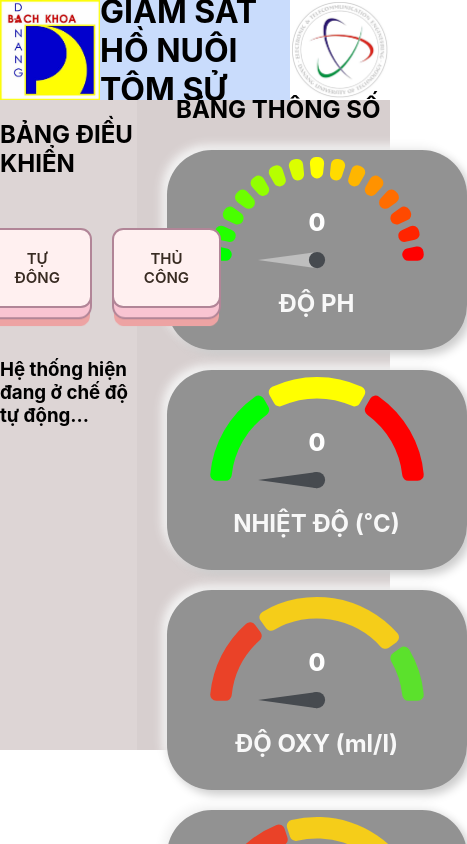
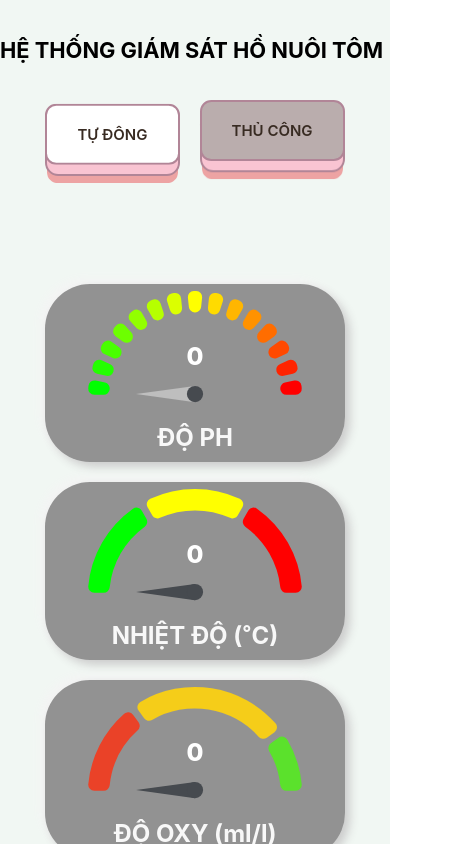
Before and after one commit to ANHBATHUY/quanlyhotom, a React (Create React App) app: page / in a window 390 px wide. Both pictures are taken after a click on the button "TỰ ĐÔNG". Shown: the top 844 px of the page, 467 px wide, since content can reach past the window. Built offline with nearby package versions, Linux system fonts and the light colour scheme; no server answers; the database is empty.

Commit message:
reponsive mobile

```diff
--- a/src/App.css
+++ b/src/App.css
@@ -75,6 +75,7 @@
 }
 .message{
   margin-top: 50px;
+  width: auto;
 }
 .body{
   display: flex;
@@ -166,16 +167,18 @@
  }
  .action{
   display: flex;
-  justify-content: center;
   align-items: center;
+  justify-content: space-between;
   gap: 100px;
+  margin-left: 20px;
+  margin-right: 20px;
  }
  button.learn-more {
   font-weight: 600;
   color: #382b22;
   text-transform: uppercase;
   padding: 1.25em 2em;
-  background: #fff0f0;
+  background: #baadad;
   border: 2px solid #b18597;
   border-radius: 0.75em;
   -webkit-transform-style: preserve-3d;
@@ -207,6 +210,11 @@
   -webkit-transform: translate(0, 0.25em);
   transform: translate(0, 0.25em);
  }
+ button.learn-more.active {
+  background: #fff;
+  -webkit-transform: translate(0, 0.25em);
+  transform: translate(0, 0.25em);
+ }
 
  button.learn-more:hover::before {
   -webkit-box-shadow: 0 0 0 2px #b18597, 0 0.5em 0 0 #ffe3e2;
@@ -233,8 +241,9 @@
   gap: 20px;
   flex-wrap: wrap;
   /* padding: 30px; */
-  padding-left: 30px;
   height: auto;
+  justify-content: center;
+
 }
 .thongso{
   height: 200px;
@@ -266,3 +275,165 @@ box-shadow:  5px 5px 10px #cccccc,
   line-height: 20px;
   text-transform: uppercase;
 }
+.action.mobile{
+  display: none;
+}
+@media only screen and (max-width: 767px) {
+  /* CSS styles áp dụng cho màn hình có độ rộng tối đa 767px */
+
+  .App{
+    width: 100%;
+    background-color: #f1f7f3;
+  }
+  .header .logo{
+    display: none;
+  }
+  .header{
+    background-color: #fff;
+    display: flex;
+    justify-content: center;
+    align-items: center;
+    width: 100%;
+    background: none;
+  }
+  .header .title{
+    font-size: 2.8vw;
+    width: 100%;
+  }
+  .header .title span{
+    display: none;
+  }
+  .body{
+    display: block;
+    height: auto;
+
+  }
+  .sidebar{
+    background: #fff;
+    width: 100%;
+    display: flex;
+    justify-content: center;
+    align-items: center;
+    background: none;
+  }
+  .title-sidebar{
+    display: none;
+  }
+  .survivalmode{
+    margin-top: 0;
+  }
+  .survivalmode h2{
+    display: none;
+  }
+  .action-grounp{
+    display: none;
+  }
+  .content{
+    width: 100%;
+    background: #fff;
+    margin: 0;
+    padding: 0;
+    display: flex;
+    justify-content: center;
+    align-items: center;
+    margin-top: 50px;
+    background: none;
+    /* background: #c6c2c2; */
+  }
+  .title-content{
+    display: none;
+  }
+  .action.mobile{
+    display: block;
+    display: flex;
+    justify-content: center;
+    margin-top: 5px;
+  }
+  .thongso{
+    display: block;
+    justify-content: center;
+    height: auto;
+    padding-bottom: 10px;
+  }
+}
+@media only screen and (min-width: 768px) and (max-width: 1023px) {
+  /* CSS styles áp dụng cho màn hình có độ rộng từ 768px đến 1023px */
+  .App{
+    width: 100%;
+    background-color: #f1f7f3;
+  }
+  .header .logo{
+    display: none;
+  }
+  .header{
+    background-color: #fff;
+    display: flex;
+    justify-content: center;
+    align-items: center;
+    width: 100%;
+    background: none;
+  }
+  .header .title{
+    font-size: 2.8vw;
+    width: 100%;
+  }
+  .header .title span{
+    display: none;
+  }
+  .body{
+    display: block;
+    height: auto;
+
+  }
+  .sidebar{
+    background: #fff;
+    width: 100%;
+    display: flex;
+    justify-content: center;
+    align-items: center;
+    background: none;
+  }
+  .title-sidebar{
+    display: none;
+  }
+  .survivalmode{
+    margin-top: 0;
+  }
+  .survivalmode h2{
+    display: none;
+  }
+  .action-grounp{
+    display: none;
+  }
+  .content{
+    width: 100%;
+    background: #fff;
+    margin: 0;
+    padding: 0;
+    display: flex;
+    justify-content: center;
+    align-items: center;
+    margin-top: 50px;
+    background: none;
+    /* background: #c6c2c2; */
+  }
+  .title-content{
+    display: none;
+  }
+  .action.mobile{
+    display: block;
+    display: flex;
+    justify-content: center;
+    margin-top: 5px;
+  }
+  .thongso{
+    display: block;
+    justify-content: center;
+    height: auto;
+    padding-bottom: 10px;
+  }
+}
+@media only screen and (min-width: 1024px) {
+  /* CSS styles áp dụng cho màn hình có độ rộng tối thiểu 1024px */
+
+}
--- a/src/App.js
+++ b/src/App.js
@@ -32,7 +32,7 @@ function App() {
   const [khoangcach, setKhoangcach] = useState(0);
   const [oxy, setOxy] = useState(0);
   const [ph, setPh] = useState(0);
-
+  const [shouldRotate, setShouldRotate] = useState(true);
   const [thucong, setThuCong] = useState(0);
   // thiết bị
   const [device1, setDevice1] = useState(0);
@@ -43,25 +43,65 @@ function App() {
     const dbRef = ref(database, "/SmartHub");
     onValue(dbRef, (snapshot) => {
       const data = snapshot.val();
+      const mode = data.Mode;
+      setThuCong(mode)
+      if (mode === 2) {
+        const deviceCurent = 0;
+        set(ref(database, '/SmartHub/Device1'), deviceCurent)
+          .then(() => {
+            console.log('Giá trị Device1 đã được cập nhật thành ' + deviceCurent);
+          })
+          .catch((error) => {
+            console.error('Lỗi khi cập nhật giá trị Device:', error);
+          });
+        set(ref(database, '/SmartHub/Device2'), deviceCurent)
+          .then(() => {
+            console.log('Giá trị Device2 đã được cập nhật thành ' + deviceCurent);
+          })
+          .catch((error) => {
+            console.error('Lỗi khi cập nhật giá trị Device:', error);
+          });
+        set(ref(database, '/SmartHub/Device3'), deviceCurent)
+          .then(() => {
+            console.log('Giá trị Device3 đã được cập nhật thành ' + deviceCurent);
+          })
+          .catch((error) => {
+            console.error('Lỗi khi cập nhật giá trị Device:', error);
+          });
+        set(ref(database, '/SmartHub/Device4'), deviceCurent)
+          .then(() => {
+            console.log('Giá trị Device4 đã được cập nhật thành ' + deviceCurent);
+          })
+          .catch((error) => {
+            console.error('Lỗi khi cập nhật giá trị Device:', error);
+          });
+        setDevice1(deviceCurent)
+        setDevice2(deviceCurent)
+        setDevice3(deviceCurent)
+        setDevice4(deviceCurent)
+      }
+      else {
         setNhietdo(data.Temperature);
         setKhoangcach(data.Height);
         setOxy(data.TDS);
         setPh(data.PH);
-      const mode = data.Mode;
-      setThuCong(mode)
         if (mode === 0) {
           setDevice1(data.Device1);
           setDevice2(data.Device2);
           setDevice3(data.Device3);
           setDevice4(data.Device4);
+        }
+      }
 
-      }
     });
     return () => {
       off(dbRef);
     };
   }, []);
 
+  setTimeout(() => {
+    setShouldRotate(false); // Ngăn không cho kim xoay
+  }, 3000);
 
   const handleCLickTuDong = () => {
     set(ref(database, '/SmartHub/Mode'), 1)
@@ -83,9 +123,9 @@ function App() {
       });
     setThuCong(0);//Mode = 0
   }
-  const handleDevice1 = () =>  {
+  const handleDevice1 = () => {
     const deviceCurent = device1 === 0 ? 1 : 0;
-    set(ref(database, '/SmartHub/Device1'), deviceCurent )
+    set(ref(database, '/SmartHub/Device1'), deviceCurent)
       .then(() => {
         console.log('Giá trị Device1 đã được cập nhật thành ' + deviceCurent);
       })
@@ -94,9 +134,9 @@ function App() {
       });
     setDevice1(deviceCurent)
   }
-  const handleDevice2 = () =>  {
+  const handleDevice2 = () => {
     const deviceCurent = device2 === 0 ? 1 : 0;
-    set(ref(database, '/SmartHub/Device2'), deviceCurent )
+    set(ref(database, '/SmartHub/Device2'), deviceCurent)
       .then(() => {
         console.log('Giá trị Device2 đã được cập nhật thành ' + deviceCurent);
       })
@@ -105,9 +145,9 @@ function App() {
       });
     setDevice2(deviceCurent)
   }
-  const handleDevice3 = () =>  {
+  const handleDevice3 = () => {
     const deviceCurent = device3 === 0 ? 1 : 0;
-    set(ref(database, '/SmartHub/Device3'), deviceCurent )
+    set(ref(database, '/SmartHub/Device3'), deviceCurent)
       .then(() => {
         console.log('Giá trị Device3 đã được cập nhật thành ' + deviceCurent);
       })
@@ -116,9 +156,9 @@ function App() {
       });
     setDevice3(deviceCurent)
   }
-  const handleDevice4 = () =>  {
+  const handleDevice4 = () => {
     const deviceCurent = device4 === 0 ? 1 : 0;
-    set(ref(database, '/SmartHub/Device4'), deviceCurent )
+    set(ref(database, '/SmartHub/Device4'), deviceCurent)
       .then(() => {
         console.log('Giá trị Device4 đã được cập nhật thành ' + deviceCurent);
       })
@@ -129,54 +169,60 @@ function App() {
   }
 
   return (
-    <div className="App">
+    <div className="App"
+    >
+
       {/* cảnh báo khẩn cấp */}
       {thucong === 2 && <div className="urgent">
       </div>}
       {/* -- end cảnh báo khẩn cấp-- */}
+      {/* <div className="logo mobile"><img className="logo" src="/logo.jpeg" alt="" /></div> */}
+      {/* <div className="logo mobile"><img className="logo" src="/logo2.jpg" alt="" /></div> */}
       <div className='header'>
         <div className="logo"><img className="logo" src="/logo.jpeg" alt="" /></div>
-        <div className="title"><h1>HỆ THỐNG GIÁM SÁT HỒ NUÔI TÔM SỬ DỤNG IOT</h1></div>
+        <div className="title"><h1>HỆ THỐNG GIÁM SÁT HỒ NUÔI TÔM <span>SỬ DỤNG IOT</span> </h1></div>
         <div className="logo"><img className="logo" src="/logo2.jpg" alt="" /></div>
       </div>
       <div className="body">
         <div className="sidebar">
           <h2 className='title-sidebar'>Bảng điều khiển</h2>
           <div className="survivalmode">
-            <h2>Chế độ</h2>
-            <button className="learn-more" onClick={() => { handleCLickTuDong() }}> Tự đông
+            {/* <h2>Chế độ</h2> */}
+            <button className={`learn-more ${thucong === 1 ? 'active' : 'inactive'}`} onClick={() => { handleCLickTuDong() }}> Tự đông
             </button>
-            <button className="learn-more" onClick={() => { handleCLickThuCong() }}> Thủ công
+            <button className={`learn-more ${thucong === 0 ? 'active' : 'inactive'}`} onClick={() => { handleCLickThuCong() }}> Thủ công
             </button>
           </div>
+
           {thucong === 1 &&
-            <h3 className="message">Hệ thống hiện đang ở chế độ tự động...</h3>}
+            // eslint-disable-next-line
+            <marquee className="message" scrollamount="12"><h3> Hệ thống hiện đang ở chế độ tự động...</h3></marquee>}
           {thucong !== 1 &&
             <div className='action-grounp'>
 
               <div className="action">
-                <h2>Máy bơm 1:</h2>
+                <h2>Máy PH:</h2>
                 <label className="button" htmlFor="toggle">
                   <input id="toggle" type="checkbox" onChange={handleDevice1} checked={device1 === 1} />
                   <span className="slider"></span>
                 </label>
               </div>
               <div className="action">
-                <h2>Máy bơm 2:</h2>
+                <h2>Máy nhiệt độ:</h2>
                 <label className="button" htmlFor="toggle1">
                   <input id="toggle1" type="checkbox" onChange={handleDevice2} checked={device2 === 1} />
                   <span className="slider"></span>
                 </label>
               </div>
               <div className="action">
-                <h2>Máy bơm 3:</h2>
+                <h2>Máy OXY:</h2>
                 <label className="button" htmlFor="toggle2">
                   <input id="toggle2" type="checkbox" onChange={handleDevice3} checked={device3 === 1} />
                   <span className="slider"></span>
                 </label>
               </div>
               <div className="action">
-                <h2>Máy bơm 4:</h2>
+                <h2>Máy đo mực nước:</h2>
                 <label className="button" htmlFor="toggle3">
                   <input id="toggle3" type="checkbox" onChange={handleDevice4} checked={device4 === 1} />
                   <span className="slider"></span>
@@ -190,6 +236,7 @@ function App() {
           {/* ph */}
           <div className='thongso'>
             <GaugeChart id="gauge-chart2"
+              animate={shouldRotate}
               nrOfLevels={15}
               percent={ph / 14}
               // textColor="red"
@@ -198,20 +245,33 @@ function App() {
               formatTextValue={() => ph}
             />
             <h2 className='title-thongso'>ĐỘ PH</h2>
+            {thucong === 0 && <div className="action mobile">
+              <label className="button" htmlFor="toggle">
+                <input id="toggle" type="checkbox" onChange={handleDevice1} checked={device1 === 1} />
+                <span className="slider"></span>
+              </label>
+            </div>}
           </div>
 
           <div className='thongso'>
 
             <GaugeChart id="gauge-chart3"
-
+              animate={shouldRotate}
               percent={nhietdo / 100}
               formatTextValue={(value) => nhietdo}
             />
             <h2 className='title-thongso'>NHIỆT ĐỘ (<sup> &#176;</sup>C)</h2>
+            {thucong === 0 && <div className="action mobile">
+              <label className="button" htmlFor="toggle1">
+                <input id="toggle1" type="checkbox" onChange={handleDevice2} checked={device2 === 1} />
+                <span className="slider"></span>
+              </label>
+            </div>}
           </div>
           <div className='thongso'>
 
             <GaugeChart id="gauge-chart5"
+              animate={shouldRotate}
               nrOfLevels={30}
               arcsLength={[0.3, 0.5, 0.2]}
               colors={['#EA4228', '#F5CD19', '#5BE12C']}
@@ -219,11 +279,18 @@ function App() {
               formatTextValue={() => oxy}
             />
             <h2 className='title-thongso'>ĐỘ OXY (<span> ml/L</span>)</h2>
+            {thucong === 0 && <div className="action mobile">
+              <label className="button" htmlFor="toggle2">
+                <input id="toggle2" type="checkbox" onChange={handleDevice3} checked={device3 === 1} />
+                <span className="slider"></span>
+              </label>
+            </div>}
 
           </div>
           <div className='thongso'>
 
             <GaugeChart id="gauge-chart5"
+              animate={shouldRotate}
               nrOfLevels={420}
               arcsLength={[0.4, 0.4, 0.2]}
               colors={['#EA4228', '#F5CD19', '#5BE12C']}
@@ -232,6 +299,12 @@ function App() {
               formatTextValue={() => khoangcach}
             />
             <h2 className='title-thongso'>MỨC NƯỚC (<span> cm</span>)</h2>
+            {thucong === 0 && <div className="action mobile">
+              <label className="button" htmlFor="toggle3">
+                <input id="toggle3" type="checkbox" onChange={handleDevice4} checked={device4 === 1} />
+                <span className="slider"></span>
+              </label>
+            </div>}
 
           </div>
         </div>
```
Also changed, not shown: public/index.html (line endings or trailing spaces). Lines whose indentation alone changed are shown as unchanged.
